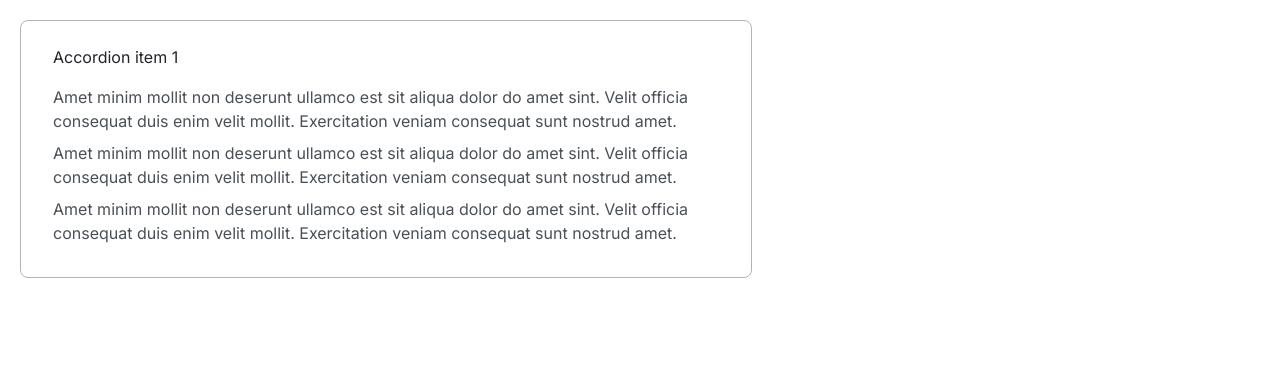
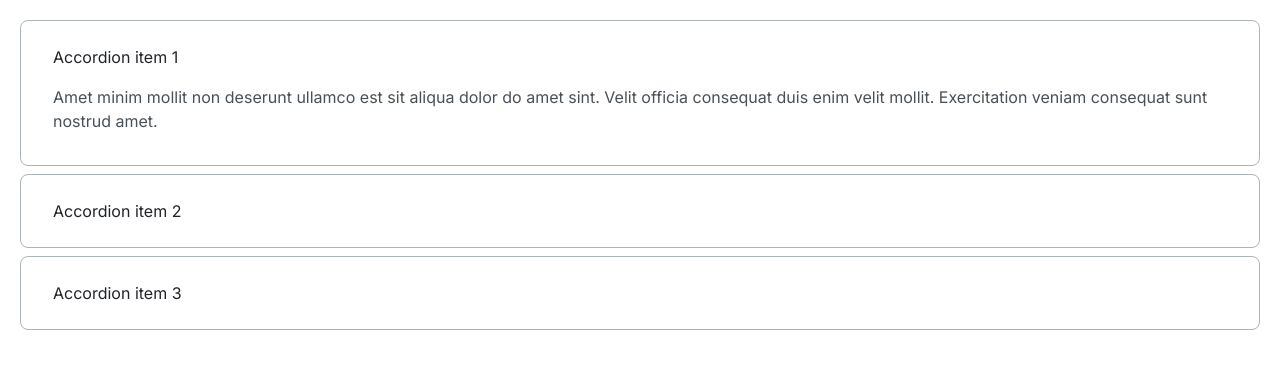
Before and after one commit to js-tasks-ru/htmlcss-20251006_novoselov-aleksandr-96, a website: page 03-lection1/02-accordion/index.html in a window 1280 px wide. Both pictures are taken after a click on the heading "Accordion item 1". Drawn offline with Linux system fonts and the light colour scheme.

Commit message:
[accordion] accordion review

```diff
--- a/03-lection1/02-accordion/accordion.css
+++ b/03-lection1/02-accordion/accordion.css
@@ -1,6 +1,10 @@
 /* Стилизация аккордеона */
 .accordion {
-    width: 730px;
+    display: flex;
+    flex-direction: column;
+    gap: 8px;
+}
+.accordion__section {
     border-radius: 8px;
     border: 1px var(--grey-3) solid;
     display: flex;
@@ -12,7 +16,7 @@
     letter-spacing: 0%;
 }
 
-.accordion[open] .accordion__summary {
+.accordion__section[open] .accordion__summary {
     padding-bottom: 16px;
 }
 
@@ -23,13 +27,10 @@
     padding: 24px 32px;
 }
 
-.accordion__item {
-    margin-bottom: 8px;
-    padding: 0 32px;
-    color: var(--grey-4)
+.accordion__content {
+    padding: 0 32px 32px;
+    color: var(--grey-4);
+    display: flex;
+    flex-direction: column;
+    gap: 8px;
 }
-
-.accordion__item:last-child {
-    margin-bottom: 0;
-    padding-bottom: 32px;
-}
--- a/03-lection1/02-accordion/index.html
+++ b/03-lection1/02-accordion/index.html
@@ -7,20 +7,41 @@
     </head>
     <body>
         <div  style="margin: 20px">
-            <details class="accordion">
+            <div class="accordion">
+                <details class="accordion__section">
                     <summary class="accordion__summary">
                         <span>Accordion item 1</span>
                     </summary>
-                <p class="accordion__item">
-                    Amet minim mollit non deserunt ullamco est sit aliqua dolor do amet sint. Velit officia consequat duis enim velit mollit. Exercitation veniam consequat sunt nostrud amet.
+                    <div class="accordion__content">
+                        <p>
+                            Amet minim mollit non deserunt ullamco est sit aliqua dolor do amet sint. Velit officia consequat duis enim velit mollit.
+                            Exercitation veniam consequat sunt nostrud amet.
                         </p>
-                                <p class="accordion__item">
-                    Amet minim mollit non deserunt ullamco est sit aliqua dolor do amet sint. Velit officia consequat duis enim velit mollit. Exercitation veniam consequat sunt nostrud amet.
+                    </div>
+                </details>
+                <details class="accordion__section">
+                    <summary class="accordion__summary">
+                        <span>Accordion item 2</span>
+                    </summary>
+                    <div class="accordion__content">
+                         <p>
+                            Amet minim mollit non deserunt ullamco est sit aliqua dolor do amet sint. Velit officia consequat duis enim velit mollit.
+                            Exercitation veniam consequat sunt nostrud amet.
                         </p>
-                                <p class="accordion__item">
-                    Amet minim mollit non deserunt ullamco est sit aliqua dolor do amet sint. Velit officia consequat duis enim velit mollit. Exercitation veniam consequat sunt nostrud amet.
+                    </div>
+                </details>
+                <details class="accordion__section">
+                    <summary class="accordion__summary">
+                        <span>Accordion item 3</span>
+                    </summary>
+                    <div class="accordion__content">
+                        <p>
+                            Amet minim mollit non deserunt ullamco est sit aliqua dolor do amet sint. Velit officia consequat duis enim velit mollit.
+                            Exercitation veniam consequat sunt nostrud amet.
                         </p>
+                    </div>
                 </details>
+            </div>
         </div>
     </body>
 </html>
```
Lines whose indentation alone changed are shown as unchanged.
